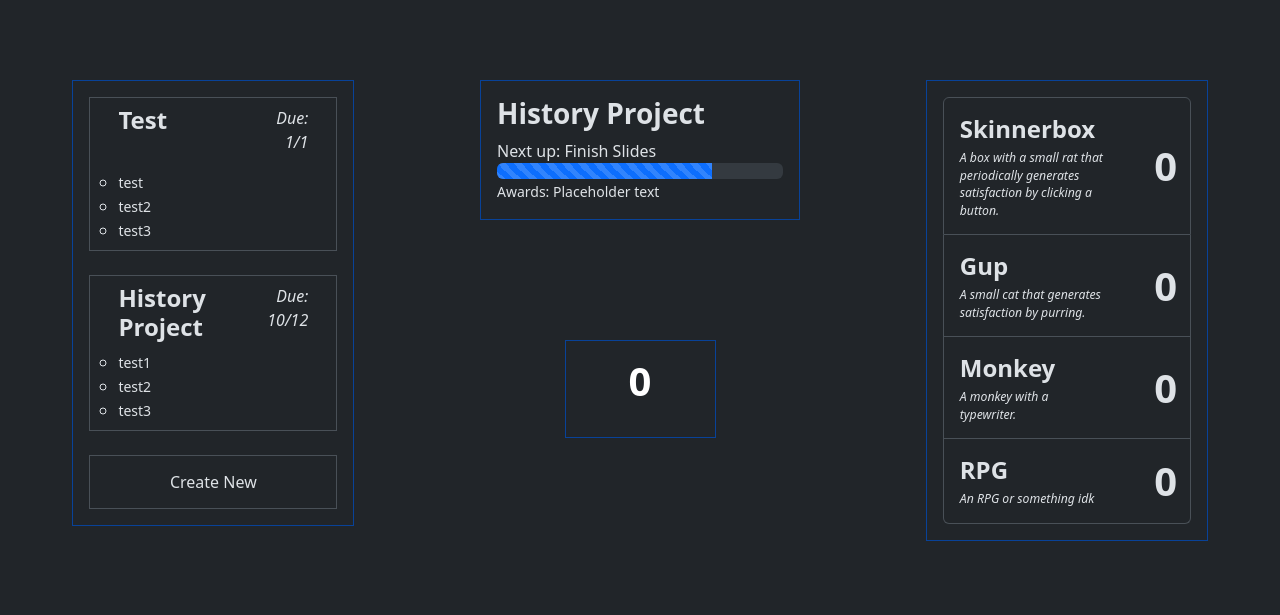
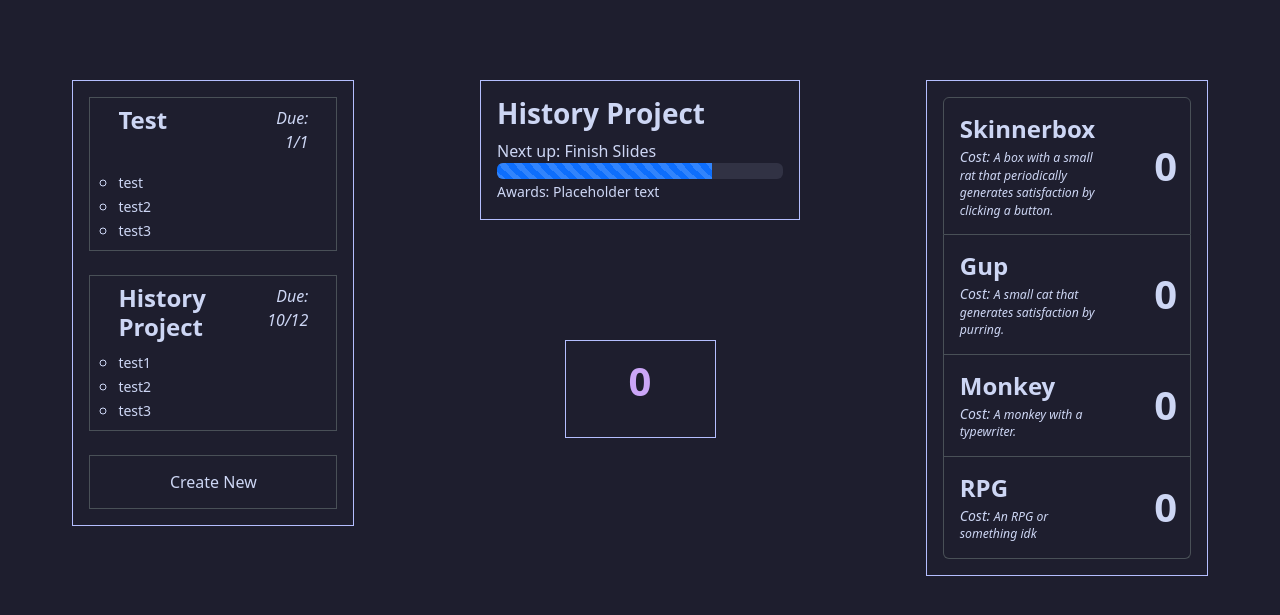
Before and after one commit to UntitledHam/sidequest, a Flask app: page / in a window 1280 px wide. Shown: the top 615 px of the page. Run offline with Flask 3, Linux system fonts and the light colour scheme; the visitor is signed in with stand-in values (Sample User, id 1); data comes from the database, SQL or seed files in the repository.

Commit message:
Started working on the style sheets

```diff
--- a/app/static/scripts/gamelogic.js
+++ b/app/static/scripts/gamelogic.js
@@ -196,7 +196,7 @@
   let amountElement = buildingElement.querySelector(".building-amount");
   let costElement = buildingElement.querySelector(".building-cost");
   amountElement.innerText = count;
-  costElement.innerText = building.calculateCost();
+  costElement.innerHTML = `<span style="color: var(--cost)">Cost:</span> ${numberAbreviation(buildings.get(buildingKey).calculateCost())}`;
 }
 
 async function buyBuilding(buildingKey) {
@@ -250,7 +250,7 @@
     const buildingId = element.getAttribute("id");
     const costElement = element.querySelector(".building-cost")
     amountElement.innerText = save.data.buildings[buildingId].amount;
-    costElement.innerText = numberAbreviation(buildings.get(buildingId).calculateCost());
+    costElement.innerHTML = `<span style="color: var(--cost)">Cost:</span> ${numberAbreviation(buildings.get(buildingId).calculateCost())}`;
     element.addEventListener("click", async () => await buyBuilding(buildingId));
   });
 }
--- /dev/null
+++ b/app/static/styles/css/index.css
@@ -0,0 +1,231 @@
+:root,
+[data-bs-theme="light"] {
+  --bs-blue: #89b4fa;
+  --bs-indigo: #6610f2;
+  --bs-purple: #6f42c1;
+  --bs-pink: #f5c2e7;
+  --bs-red: #f38ba8;
+  --bs-orange: #fd7e14;
+  --bs-yellow: #f9e2af;
+  --bs-green: #a6e3a1;
+  --bs-teal: #94e2d5;
+  --bs-cyan: #0dcaf0;
+  --bs-black: #000;
+  --bs-white: #fff;
+  --bs-gray: #6c757d;
+  --bs-gray-dark: #343a40;
+  --bs-gray-100: #f8f9fa;
+  --bs-gray-200: #e9ecef;
+  --bs-gray-300: #dee2e6;
+  --bs-gray-400: #ced4da;
+  --bs-gray-500: #adb5bd;
+  --bs-gray-600: #6c757d;
+  --bs-gray-700: #495057;
+  --bs-gray-800: #343a40;
+  --bs-gray-900: #212529;
+  --bs-primary: #89b4fa;
+  --bs-secondary: #6c757d;
+  --bs-success: #a6e3a1;
+  --bs-info: #0dcaf0;
+  --bs-warning: #f9e2af;
+  --bs-danger: #f38ba8;
+  --bs-light: #f8f9fa;
+  --bs-dark: #212529;
+  --bs-primary-rgb: 137, 180, 250;
+  --bs-secondary-rgb: 108, 117, 125;
+  --bs-success-rgb: 166, 227, 161;
+  --bs-info-rgb: 13, 202, 240;
+  --bs-warning-rgb: 249, 226, 175;
+  --bs-danger-rgb: 243, 139, 168;
+  --bs-light-rgb: 248, 249, 250;
+  --bs-dark-rgb: 33, 37, 41;
+  --bs-primary-text-emphasis: #374864;
+  --bs-secondary-text-emphasis: #2b2f32;
+  --bs-success-text-emphasis: #425b40;
+  --bs-info-text-emphasis: #055160;
+  --bs-warning-text-emphasis: #645a46;
+  --bs-danger-text-emphasis: #613843;
+  --bs-light-text-emphasis: #495057;
+  --bs-dark-text-emphasis: #495057;
+  --bs-primary-bg-subtle: #e7f0fe;
+  --bs-secondary-bg-subtle: #e2e3e5;
+  --bs-success-bg-subtle: #edf9ec;
+  --bs-info-bg-subtle: #cff4fc;
+  --bs-warning-bg-subtle: #fef9ef;
+  --bs-danger-bg-subtle: #fde8ee;
+  --bs-light-bg-subtle: #fcfcfd;
+  --bs-dark-bg-subtle: #ced4da;
+  --bs-primary-border-subtle: #d0e1fd;
+  --bs-secondary-border-subtle: #c4c8cb;
+  --bs-success-border-subtle: #dbf4d9;
+  --bs-info-border-subtle: #9eeaf9;
+  --bs-warning-border-subtle: #fdf3df;
+  --bs-danger-border-subtle: #fad1dc;
+  --bs-light-border-subtle: #e9ecef;
+  --bs-dark-border-subtle: #adb5bd;
+  --bs-white-rgb: 255, 255, 255;
+  --bs-black-rgb: 0, 0, 0;
+  --bs-font-sans-serif: system-ui, -apple-system, "Segoe UI", Roboto, "Helvetica Neue", "Noto Sans", "Liberation Sans", Arial, sans-serif, "Apple Color Emoji", "Segoe UI Emoji", "Segoe UI Symbol", "Noto Color Emoji";
+  --bs-font-monospace: SFMono-Regular, Menlo, Monaco, Consolas, "Liberation Mono", "Courier New", monospace;
+  --bs-gradient: linear-gradient(180deg, rgba(255, 255, 255, 0.15), rgba(255, 255, 255, 0));
+  --bs-body-font-family: var(--bs-font-sans-serif);
+  --bs-body-font-size: 1rem;
+  --bs-body-font-weight: 400;
+  --bs-body-line-height: 1.5;
+  --bs-body-color: #212529;
+  --bs-body-color-rgb: 33, 37, 41;
+  --bs-body-bg: #fff;
+  --bs-body-bg-rgb: 255, 255, 255;
+  --bs-emphasis-color: #000;
+  --bs-emphasis-color-rgb: 0, 0, 0;
+  --bs-secondary-color: rgba(33, 37, 41, 0.75);
+  --bs-secondary-color-rgb: 33, 37, 41;
+  --bs-secondary-bg: #e9ecef;
+  --bs-secondary-bg-rgb: 233, 236, 239;
+  --bs-tertiary-color: rgba(33, 37, 41, 0.5);
+  --bs-tertiary-color-rgb: 33, 37, 41;
+  --bs-tertiary-bg: #f8f9fa;
+  --bs-tertiary-bg-rgb: 248, 249, 250;
+  --bs-heading-color: inherit;
+  --bs-link-color: #89b4fa;
+  --bs-link-color-rgb: 137, 180, 250;
+  --bs-link-decoration: underline;
+  --bs-link-hover-color: #6e90c8;
+  --bs-link-hover-color-rgb: 110, 144, 200;
+  --bs-code-color: #f5c2e7;
+  --bs-highlight-color: #212529;
+  --bs-highlight-bg: #fef9ef;
+  --bs-border-width: 1px;
+  --bs-border-style: solid;
+  --bs-border-color: #dee2e6;
+  --bs-border-color-translucent: rgba(0, 0, 0, 0.175);
+  --bs-border-radius: 0.375rem;
+  --bs-border-radius-sm: 0.25rem;
+  --bs-border-radius-lg: 0.5rem;
+  --bs-border-radius-xl: 1rem;
+  --bs-border-radius-xxl: 2rem;
+  --bs-border-radius-2xl: var(--bs-border-radius-xxl);
+  --bs-border-radius-pill: 50rem;
+  --bs-box-shadow: 0 0.5rem 1rem rgba(0, 0, 0, 0.15);
+  --bs-box-shadow-sm: 0 0.125rem 0.25rem rgba(0, 0, 0, 0.075);
+  --bs-box-shadow-lg: 0 1rem 3rem rgba(0, 0, 0, 0.175);
+  --bs-box-shadow-inset: inset 0 1px 2px rgba(0, 0, 0, 0.075);
+  --bs-focus-ring-width: 0.25rem;
+  --bs-focus-ring-opacity: 0.25;
+  --bs-focus-ring-color: rgba(137, 180, 250, 0.25);
+  --bs-form-valid-color: #a6e3a1;
+  --bs-form-valid-border-color: #a6e3a1;
+  --bs-form-invalid-color: #f38ba8;
+  --bs-form-invalid-border-color: #f38ba8; }
+
+[data-bs-theme="dark"] {
+  color-scheme: dark;
+  --bs-body-color: #dee2e6;
+  --bs-body-color-rgb: 222, 226, 230;
+  --bs-body-bg: #212529;
+  --bs-body-bg-rgb: 33, 37, 41;
+  --bs-emphasis-color: #fff;
+  --bs-emphasis-color-rgb: 255, 255, 255;
+  --bs-secondary-color: rgba(222, 226, 230, 0.75);
+  --bs-secondary-color-rgb: 222, 226, 230;
+  --bs-secondary-bg: #343a40;
+  --bs-secondary-bg-rgb: 52, 58, 64;
+  --bs-tertiary-color: rgba(222, 226, 230, 0.5);
+  --bs-tertiary-color-rgb: 222, 226, 230;
+  --bs-tertiary-bg: #2b3035;
+  --bs-tertiary-bg-rgb: 43, 48, 53;
+  --bs-primary-text-emphasis: #b8d2fc;
+  --bs-secondary-text-emphasis: #a7acb1;
+  --bs-success-text-emphasis: #caeec7;
+  --bs-info-text-emphasis: #6edff6;
+  --bs-warning-text-emphasis: #fbeecf;
+  --bs-danger-text-emphasis: #f8b9cb;
+  --bs-light-text-emphasis: #f8f9fa;
+  --bs-dark-text-emphasis: #dee2e6;
+  --bs-primary-bg-subtle: #1b2432;
+  --bs-secondary-bg-subtle: #161719;
+  --bs-success-bg-subtle: #212d20;
+  --bs-info-bg-subtle: #032830;
+  --bs-warning-bg-subtle: #322d23;
+  --bs-danger-bg-subtle: #311c22;
+  --bs-light-bg-subtle: #343a40;
+  --bs-dark-bg-subtle: #1a1d20;
+  --bs-primary-border-subtle: #526c96;
+  --bs-secondary-border-subtle: #41464b;
+  --bs-success-border-subtle: #648861;
+  --bs-info-border-subtle: #087990;
+  --bs-warning-border-subtle: #958869;
+  --bs-danger-border-subtle: #925365;
+  --bs-light-border-subtle: #495057;
+  --bs-dark-border-subtle: #343a40;
+  --bs-heading-color: inherit;
+  --bs-link-color: #b8d2fc;
+  --bs-link-hover-color: #c6dbfd;
+  --bs-link-color-rgb: 184, 210, 252;
+  --bs-link-hover-color-rgb: 198, 219, 253;
+  --bs-code-color: #f9daf1;
+  --bs-highlight-color: #dee2e6;
+  --bs-highlight-bg: #645a46;
+  --bs-border-color: #495057;
+  --bs-border-color-translucent: rgba(255, 255, 255, 0.15);
+  --bs-form-valid-color: #caeec7;
+  --bs-form-valid-border-color: #caeec7;
+  --bs-form-invalid-color: #f8b9cb;
+  --bs-form-invalid-border-color: #f8b9cb; }
+
+[data-bs-theme=mocha] {
+  color-scheme: dark;
+  --bs-body-color: #cdd6f4;
+  --bs-body-color-rgb: 205, 214, 244;
+  --bs-body-bg: #1e1e2e;
+  --bs-body-bg-rgb: 30, 30, 46;
+  --bs-emphasis-color: #cba6f7;
+  --bs-emphasis-color-rgb: 203, 166, 247;
+  --bs-secondary-color: #89dceb;
+  --bs-secondary-color-rgb: 137, 220, 235;
+  --bs-secondary-bg: #313244;
+  --bs-secondary-bg-rgb: 49, 50, 68
+  --bs-tertiary-color: rgba(222, 226, 230, 0.5);
+  --bs-tertiary-color-rgb: 222, 226, 230;
+  --bs-tertiary-bg: #313244;
+  --bs-tertiary-bg-rgb: 43, 48, 53;
+  --bs-primary-text-emphasis: #cba6f7;
+  --bs-secondary-text-emphasis: #bac2de;
+  --bs-success-text-emphasis: #a6e3a1;
+  --bs-info-text-emphasis: $lavender;
+  --bs-warning-text-emphasis: #f9e2af;
+  --bs-danger-text-emphasis: #f38ba8;
+  --bs-light-text-emphasis: #f8f9fa;
+  --bs-dark-text-emphasis: #dee2e6;
+  --bs-primary-bg-subtle: #031633;
+  --bs-secondary-bg-subtle: #161719;
+  --bs-success-bg-subtle: #051b11;
+  --bs-info-bg-subtle: #032830;
+  --bs-warning-bg-subtle: #332701;
+  --bs-danger-bg-subtle: #2c0b0e;
+  --bs-light-bg-subtle: #6c7086;
+  --bs-dark-bg-subtle: #1a1d20;
+  --bs-primary-border-subtle: #b4befe;
+  --bs-secondary-border-subtle: #41464b;
+  --bs-success-border-subtle: #0f5132;
+  --bs-info-border-subtle: #087990;
+  --bs-warning-border-subtle: #997404;
+  --bs-danger-border-subtle: #842029;
+  --bs-light-border-subtle: #495057;
+  --bs-dark-border-subtle: #343a40;
+  --bs-heading-color: inherit;
+  --bs-link-color: #89dceb;
+  --bs-link-hover-color: #89b4fa;
+  --bs-link-color-rgb: 110, 168, 254;
+  --bs-link-hover-color-rgb: 139, 185, 254;
+  --bs-code-color: #e685b5;
+  --bs-highlight-color: #dee2e6;
+  --bs-highlight-bg: #664d03;
+  --bs-border-color: #495057;
+  --bs-border-color-translucent: rgba(255, 255, 255, 0.15);
+  --bs-form-valid-color: #a6e3a1;
+  --bs-form-valid-border-color: #a6e3a1;
+  --bs-form-invalid-color: #f38ba8;
+  --bs-form-invalid-border-color: #f38ba8;
+  --cost: #f9e2af
+; }
--- /dev/null
+++ b/app/static/styles/scss/index.scss
@@ -0,0 +1,100 @@
+@import "node_modules/bootstrap/scss/functions";
+
+// Palette colors
+$rosewater: #f5e0dc;
+$flamingo: #f2cdcd;
+$pink: #f5c2e7;
+$mauve: #cba6f7;
+$red: #f38ba8;
+$maroon: #eba0ac;
+$peach: #fab387;
+$yellow: #f9e2af;
+$green: #a6e3a1;
+$teal: #94e2d5;
+$sky: #89dceb;
+$sapphire: #74c7ec;
+$blue: #89b4fa;
+$lavender: #b4befe;
+$text: #cdd6f4;
+$subtext1: #bac2de;
+$subtext0: #a6adc8;
+$overlay2: #9399b2;
+$overlay1: #7f849c;
+$overlay0: #6c7086;
+$surface2: #585b70;
+$surface1: #45475a;
+$surface0: #313244;
+$base: #1e1e2e;
+$mantle: #181825;
+$crust: #11111b;
+
+
+// Required
+@import "node_modules/bootstrap/scss/variables";
+@import "node_modules/bootstrap/scss/variables-dark";
+@import "node_modules/bootstrap/scss/maps";
+@import "node_modules/bootstrap/scss/mixins";
+@import "node_modules/bootstrap/scss/root";
+
+[data-bs-theme=mocha] {
+  color-scheme: dark;
+  --bs-body-color: #{$text};
+  --bs-body-color-rgb: #{to-rgb($text)};
+  --bs-body-bg: #{$base};
+  --bs-body-bg-rgb: #{to-rgb($base)};
+  --bs-emphasis-color: #{$mauve};
+  --bs-emphasis-color-rgb: #{to-rgb($mauve)};
+  --bs-secondary-color: #{$sky};
+  --bs-secondary-color-rgb: #{to-rgb($sky)};
+  --bs-secondary-bg: #{$surface0};
+  --bs-secondary-bg-rgb: #{to-rgb($surface0)}
+  --bs-tertiary-color: rgba(222, 226, 230, 0.5);
+  --bs-tertiary-color-rgb: 222, 226, 230;
+  --bs-tertiary-bg: #{$surface0};
+  --bs-tertiary-bg-rgb: 43, 48, 53;
+  --bs-primary-text-emphasis: #{$mauve};
+  --bs-secondary-text-emphasis: #{$subtext1};
+  --bs-success-text-emphasis: #{$green};
+  --bs-info-text-emphasis: $lavender;
+  --bs-warning-text-emphasis: #{$yellow};
+  --bs-danger-text-emphasis: #{$red};
+  --bs-light-text-emphasis: #f8f9fa;
+  --bs-dark-text-emphasis: #dee2e6;
+  --bs-primary-bg-subtle: #031633;
+  --bs-secondary-bg-subtle: #161719;
+  --bs-success-bg-subtle: #051b11;
+  --bs-info-bg-subtle: #032830;
+  --bs-warning-bg-subtle: #332701;
+  --bs-danger-bg-subtle: #2c0b0e;
+  --bs-light-bg-subtle: #{$overlay0};
+  --bs-dark-bg-subtle: #1a1d20;
+  --bs-primary-border-subtle: #{$lavender};
+  --bs-secondary-border-subtle: #41464b;
+  --bs-success-border-subtle: #0f5132;
+  --bs-info-border-subtle: #087990;
+  --bs-warning-border-subtle: #997404;
+  --bs-danger-border-subtle: #842029;
+  --bs-light-border-subtle: #495057;
+  --bs-dark-border-subtle: #343a40;
+  --bs-heading-color: inherit;
+  --bs-link-color: #{$sky};
+  --bs-link-hover-color: #{$blue};
+  --bs-link-color-rgb: 110, 168, 254;
+  --bs-link-hover-color-rgb: 139, 185, 254;
+  --bs-code-color: #e685b5;
+  --bs-highlight-color: #dee2e6;
+  --bs-highlight-bg: #664d03;
+  --bs-border-color: #495057;
+  --bs-border-color-translucent: rgba(255, 255, 255, 0.15);
+  --bs-form-valid-color: #{$green};
+  --bs-form-valid-border-color: #{$green};
+  --bs-form-invalid-color: #{$red};
+  --bs-form-invalid-border-color: #{$red};
+  --cost: #{$yellow}
+}
+
+
+// * {
+//   background: $base;
+//   color: $text;
+// }
--- a/app/templates/base.html
+++ b/app/templates/base.html
@@ -1,7 +1,7 @@
 <!doctype html>
-<html lang="en" data-bs-theme="dark">
+<html lang="en" data-bs-theme="mocha">
   <head>
-    <meta charset="utf-8" data-bs-theme="dark">
+    <meta charset="utf-8">
     <meta name="viewport" content="width=device-width, initial-scale=1" />
     {% if title %}
     <title>{{ title }} - Sidequest</title>
@@ -9,6 +9,7 @@
     <title>Sidequest</title>
     {% endif %}
     <link href="https://cdn.jsdelivr.net/npm/bootstrap@5.3.3/dist/css/bootstrap.min.css" rel="stylesheet" integrity="sha384-QWTKZyjpPEjISv5WaRU9OFeRpok6YctnYmDr5pNlyT2bRjXh0JMhjY6hW+ALEwIH" crossorigin="anonymous">
+    <link rel="stylesheet" href="{{ url_for('static', filename='styles/css/index.css') }}">
   </head>
 
   <body>
--- a/app/templates/building.html
+++ b/app/templates/building.html
@@ -6,7 +6,7 @@
         <strong class="fs-4 building-name">{{ name }}</strong>
       </div>
       <div class="col-10 small fst-italic building-cost">
-        <small>{{ description }}</small>
+        Cost: <small>{{ description }}</small>
       </div>
     </div>
     <div class="col-sm-2 fs-1 d-flex align-items-center justify-content-center">
--- a/app/templates/home.html
+++ b/app/templates/home.html
@@ -35,7 +35,7 @@
         <div class="row" style="height:15vh;"></div>
         <div class="row mx-auto" style="width: 50%;">
           <div class="border border-primary-subtle p-3 text-center mx-auto" style="width: 75%">
-            <h1 class="display-4 fs-1 fw-bold text-body-emphasis" id="points">0</h1>
+            <h1 class="display-4 fs-1 fw-bold text-body-emphasis points" id="points">0</h1>
             <p id="pointsPerSecond"></p>
           </div>
         </div>
--- /dev/null
+++ b/package.json
@@ -0,0 +1,6 @@
+{
+  "dependencies": {
+    "bootstrap": "^5.3.5",
+    "scss": "^0.2.4"
+  }
+}
```
Also changed, not shown: boussole.json (added, +9 -0 lines), readme.md, 1 other file.
